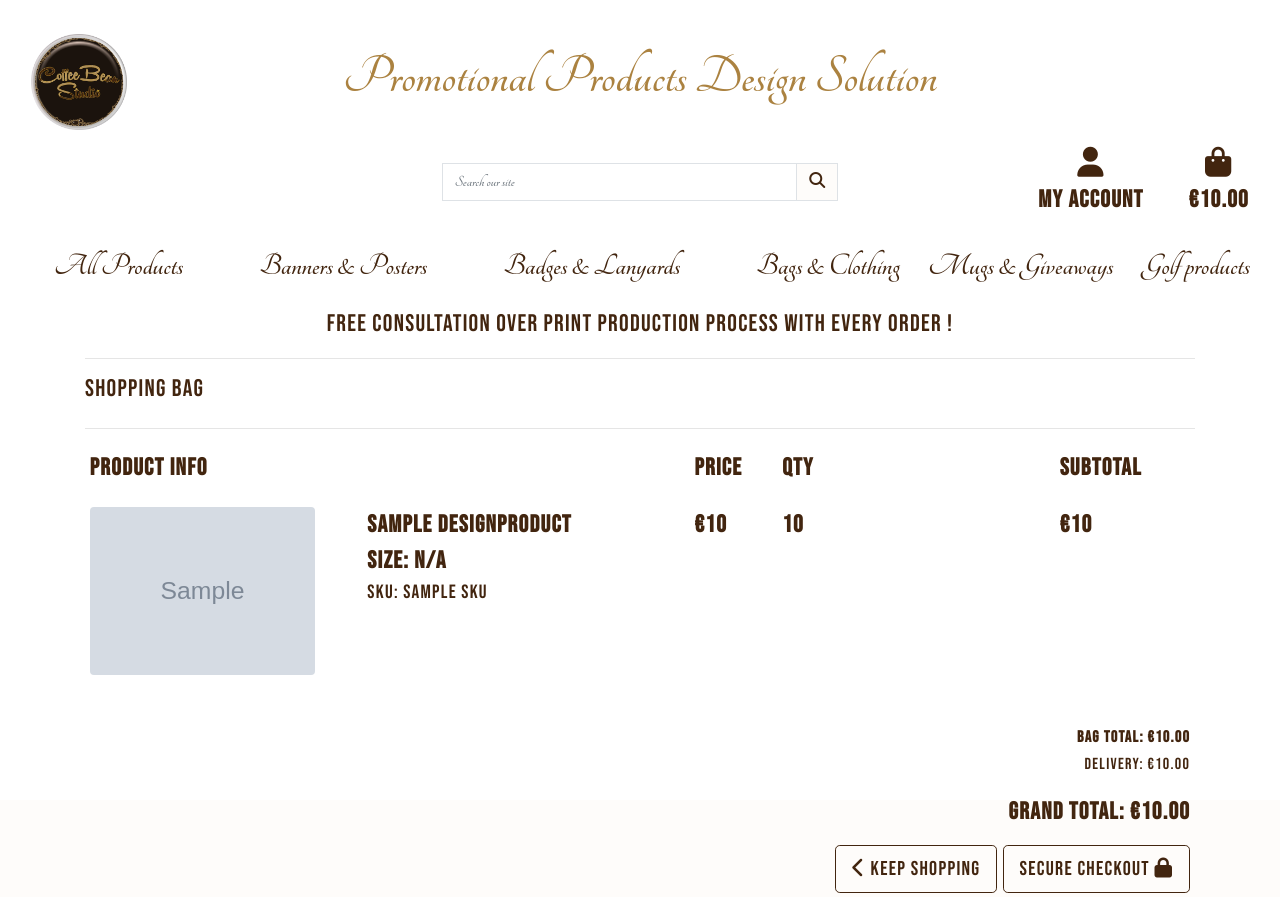
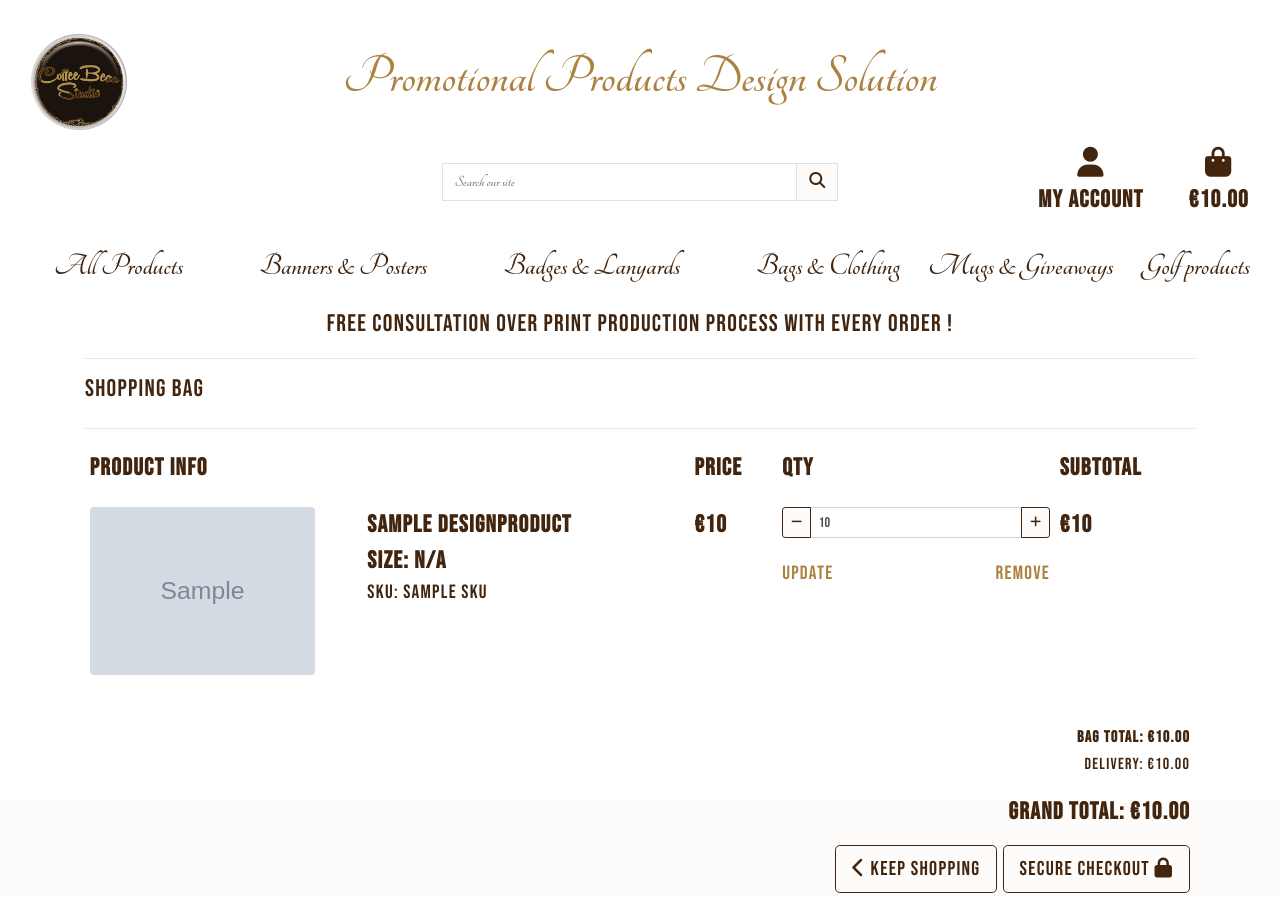
Before and after one commit to Alena18/Coffeebeanstudio1809, a Django app: template bag/templates/bag/bag.html in a window 1280 px wide. Shown: the top 897 px of the page. Run offline with Django 3.2, Linux system fonts and the light colour scheme; the template is opened without the code that fills it: most values are stand-ins (such as "Sample title", 1, 10 or a date in 2020); grey boxes marked "Sample" are stand-in pictures; some libraries are stand-ins or nearby versions.

Commit message:
Check size

```diff
--- a/bag/contexts.py
+++ b/bag/contexts.py
@@ -27,7 +27,7 @@ def bag_contents(request):
                 designproduct_count += quantity
                 bag_items.append({
                     'item_id': item_id,
-                    'quantity': item_data,
+                    'quantity': quantity,
                     'designproduct': designproduct,
                     'size': size,
                 })
--- a/bag/templates/bag/bag.html
+++ b/bag/templates/bag/bag.html
@@ -26,7 +26,7 @@
             <div class="table-responsive rounded">
                 <table class="table table-sm table-borderless">
                     <thead>
-                                <tr class ="alltext">
+                        <tr class="alltext">
                             <th scope="col">Product Info</th>
                             <th scope="col"></th>
                             <th scope="col">Price</th>
@@ -36,39 +36,72 @@
                     </thead>
 
                     {% for item in bag_items %}
-                                <tr class ="alltext">
+                    <tr class="alltext">
                         <td class="pr-5 pt-3 mb-2 w-25">
                             <img class="img-fluid rounded" src="{{ item.designproduct.image_url }}">
                         </td>
                         <td class="py-3">
                             <p class="my-0"><strong>{{ item.designproduct.name }}</strong></p>
-                                        <p class="my-0"><strong>Size: </strong>{% if item.designproduct.has_sizes %}{{ item.size|upper }}{% else %}N/A{% endif %}</p>
+                            <p class="my-0"><strong>Size: </strong>{% if item.designproduct.has_sizes %}{{
+                                item.size|upper }}{% else %}N/A{% endif %}</p>
                             <p class="my-0 small">SKU: {{ item.designproduct.sku|upper }}</p>
                         </td>
                         <td class="py-3">
                             <p class="my-0">€{{ item.designproduct.price }}</p>
                         </td>
                         <td class="py-3 w-25">
-                                        <p class="my-0">{{ item.quantity }}</p>
+                            <form class="form update-form" method="POST" action="">
+                                {% csrf_token %}
+                                <div class="form-group">
+                                    <div class="input-group">
+                                        <div class="input-group-prepend">
+                                            <button class="decrement-qty btn btn-sm btn-black rounded-8"
+                                                data-item_id="{{ item.item_id }}" id="decrement-qty_{{ item.item_id }}">
+                                                <span>
+                                                    <i class="fas fa-minus fa-sm"></i>
+                                                </span>
+                                            </button>
+                                        </div>
+                                        <input class="form-control form-control-sm qty_input" type="number"
+                                            name="quantity" value="{{ item.quantity }}" min="1" max="99"
+                                            data-item_id="{{ item.item_id }}" id="id_qty_{{ item.item_id }}">
+                                        <div class="input-group-append">
+                                            <button class="increment-qty btn btn-sm btn-black rounded-8"
+                                                data-item_id="{{ item.item_id }}" id="increment-qty_{{ item.item_id }}">
+                                                <span>
+                                                    <i class="fas fa-plus fa-sm"></i>
+                                                </span>
+                                            </button>
+                                        </div>
+                                        {% if item.designproduct.has_sizes %}
+                                        <input type="hidden" name="product_size" value="{{ item.size }}">
+                                        {% endif %}
+                                    </div>
+                                </div>
+                            </form>
+                            <a class="update-link"><small class="light_brown">Update</small></a>
+                            <a class="remove-item float-right" id="remove_{{ item.item_id }}"
+                                data-size="{{ item.size }}"><small class="light_brown">Remove</small></a>
                         </td>
                         <td class="py-3">
                             <p class="my-0">€{{ item.designproduct.price }}</p>
                         </td>
                     </tr>
                     {% endfor %}
-                            <tr class ="alltext">
+                    <tr class="alltext">
                         <td colspan="5" class="pt-5 text-right">
                             <h6><strong>Bag Total: €{{ total|floatformat:2 }}</strong></h6>
                             <h6>Delivery: €{{ delivery|floatformat:2 }}</h6>
                             <h4 class="mt-4"><strong>Grand Total: €{{ grand_total|floatformat:2 }}</strong></h4>
                             {% if free_delivery_delta > 0 %}
                             <p class="mb-1 text-danger">
-                                            You could get free delivery by spending just <strong>€{{ free_delivery_delta }}</strong> more!
+                                You could get free delivery by spending just <strong>€{{ free_delivery_delta }}</strong>
+                                more!
                             </p>
                             {% endif %}
                         </td>
                     </tr>
-                            <tr class ="alltext">
+                    <tr class="alltext">
                         <td colspan="5" class="text-right ">
                             <a href="{% url 'designproducts' %}" class="btn btn-lg">
                                 <span class="icon">
@@ -99,3 +132,30 @@
     </div>
 </div>
 {% endblock %}
+
+{% block postloadjs %}
+{{ block.super }}
+{% include 'designproducts/includes/quantity_input_script.html' %}
+
+<script type="text/javascript">
+    // Update quantity on click
+    $('.update-link').click(function (e) {
+        var form = $(this).prev('.update-form');
+        form.submit();
+    })
+
+    // Remove item and reload on click
+    $('.remove-item').click(function (e) {
+        var csrfToken = "{{ csrf_token }}";
+        var itemId = $(this).attr('id').split('remove_')[1];
+        var size = $(this).data('size');
+        var url = `/bag/remove/${itemId}`;
+        var data = { 'csrfmiddlewaretoken': csrfToken, 'size': size };
+
+        $.post(url, data)
+            .done(function () {
+                location.reload();
+            });
+    })
+</script>
+{% endblock %}
--- a/static/css/style.css
+++ b/static/css/style.css
@@ -44,6 +44,12 @@ body {
     background-color: #fefcfa;
     border-color: #42250F;
     color: #42250F;
+}
+
+.btt-link,
+.update-link,
+.remove-item {
+    cursor:pointer;
 }
 
 .dropdown-item {
```
Lines whose indentation alone changed are shown as unchanged.
